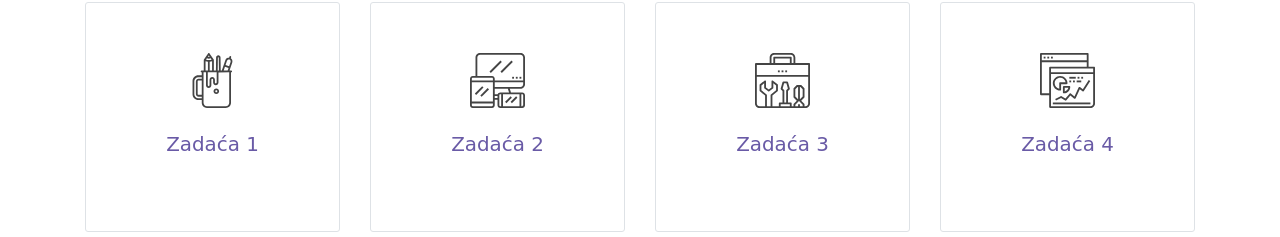
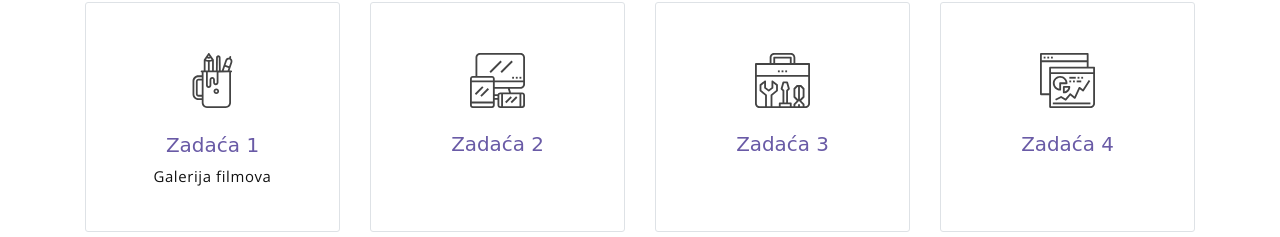
Before and after one commit to Loky222/swjp_2_matasovic_loky4.b, a website: page index.html in a window 1280 px wide. Shown: the part 974-1211 px from the top of the page. Drawn offline with nearby package versions, Linux system fonts and the light colour scheme; a web font is replaced by a local one.

Commit message:
Link gotov

```diff
--- a/index.html
+++ b/index.html
@@ -80,7 +80,8 @@
                             <img src="assets/imgs/pencil-case.svg"
                                 alt="Download free bootstrap 4 landing page, free boootstrap 4 templates, Download free bootstrap 4.1 landing page, free boootstrap 4.1.1 templates, meyawo Landing page"
                                 class="icon">
-                            <h6 class="title" src="/Galerija_filmova.html">Zadaća 1</h6>
+                           <h5><a href="/Galerija_filmova.html">Zadaća 1</a></h5>
+                           <p>Galerija filmova</p>
 
                         </div>
                     </div>
```
